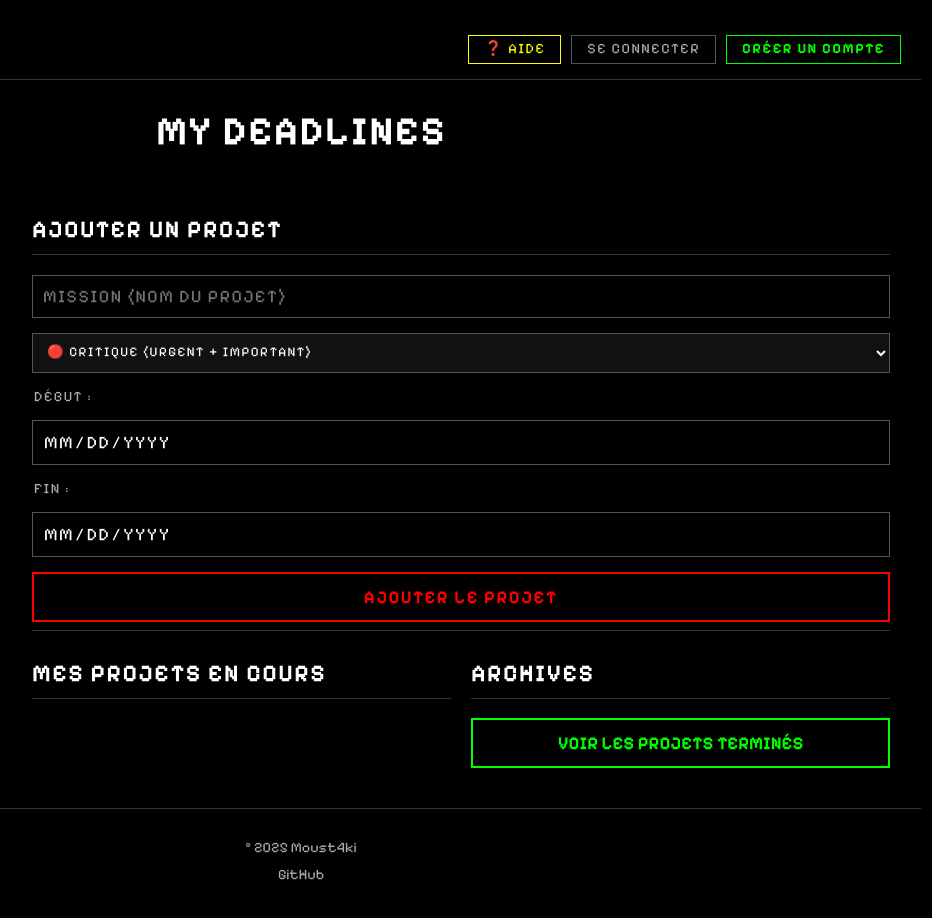
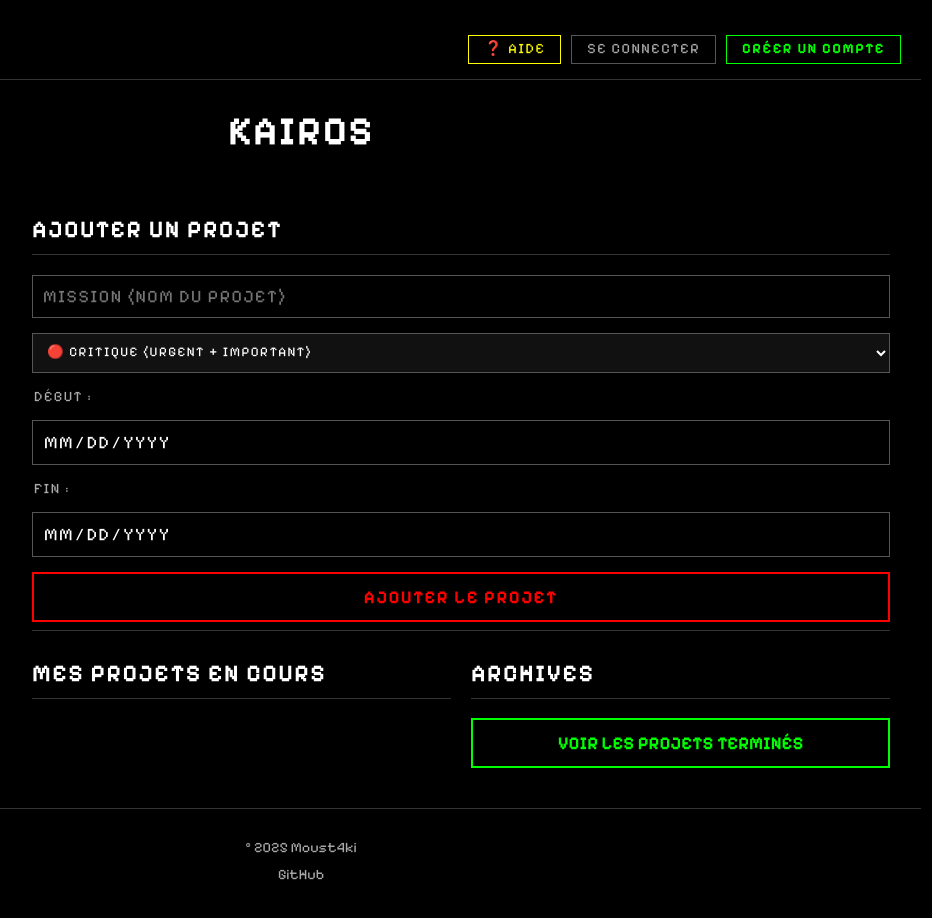
Before and after one commit to NoeMarchal/deadlines, a plain HTML site: page index.html in a window 1280 px wide. Shown: the whole page, without its empty margins (339-1271 px from the left). Drawn offline with Linux system fonts and the light colour scheme; no server answers; a script that the page names is missing.

Commit message:
add new name

```diff
--- a/index.html
+++ b/index.html
@@ -50,7 +50,7 @@
     </div>
 
     <header>
-        <h1>My Deadlines</h1>
+        <h1>KAIROS</h1>
     </header>
 
     <main>
```
